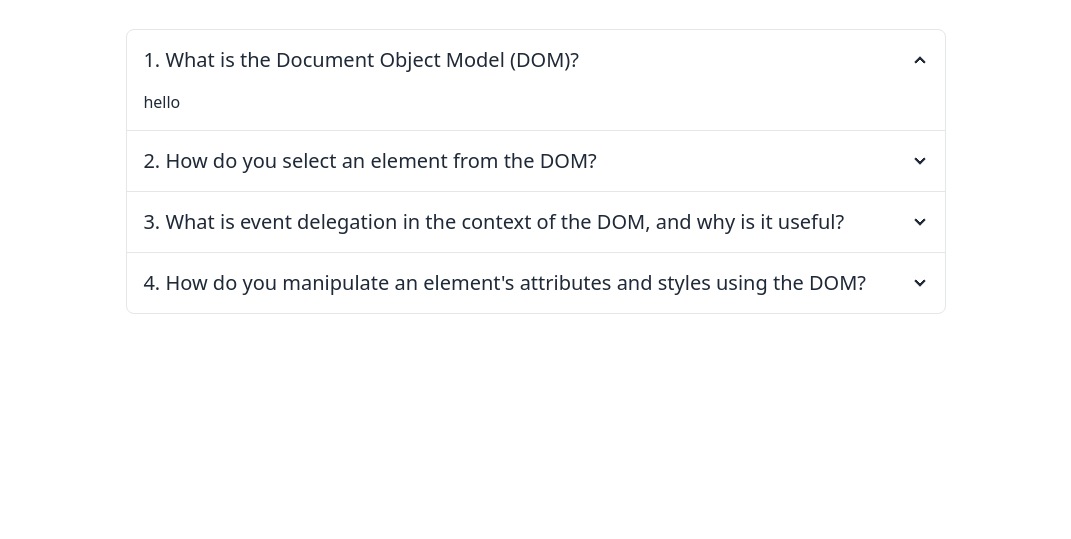
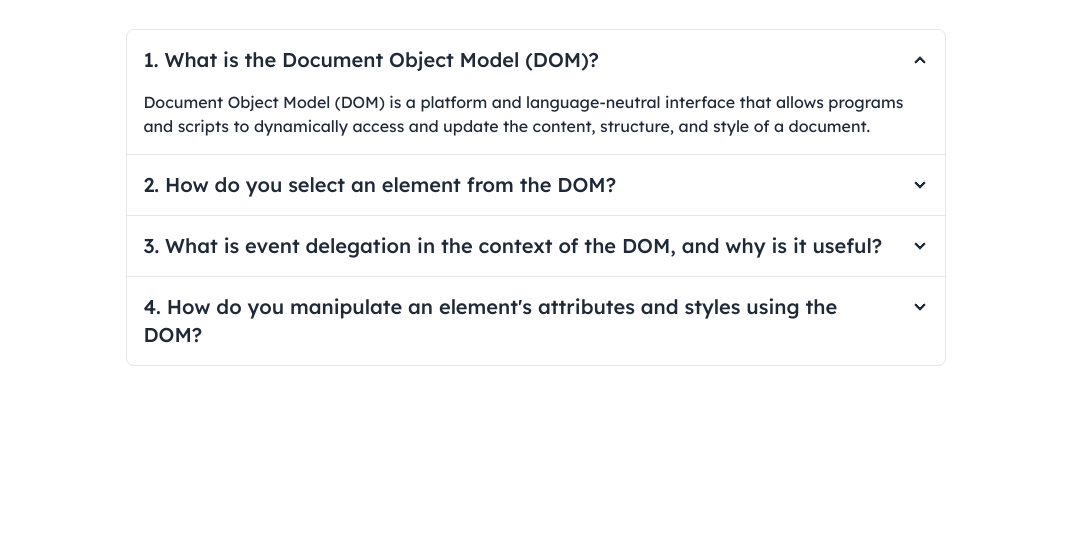
Before and after one commit to meherun-nesa-marjan/assignment-5, a plain HTML site: page blog.html in a window 1280 px wide. Shown: the part 261-800 px from the top of the page, without its empty margins (104-1175 px from the left). Drawn offline with nearby package versions, Linux system fonts and the light colour scheme.

Commit message:
blog page

```diff
--- a/blog.html
+++ b/blog.html
@@ -4,8 +4,11 @@
     <meta charset="UTF-8">
     <meta name="viewport" content="width=device-width, initial-scale=1.0">
     <title>Blog</title>
-    <link href="https://cdn.jsdelivr.net/npm/daisyui@4.12.10/dist/full.min.css" rel="stylesheet" type="text/css" />
-    <script src="https://cdn.tailwindcss.com"></script>
+    <link rel="preconnect" href="https://fonts.googleapis.com">
+    <link rel="preconnect" href="https://fonts.gstatic.com" crossorigin>
+    <link href="https://fonts.googleapis.com/css2?family=Lexend:wght@100..900&display=swap" rel="stylesheet">
+      <link href="https://cdn.jsdelivr.net/npm/daisyui@4.12.10/dist/full.min.css" rel="stylesheet" type="text/css" />
+      <script src="https://cdn.tailwindcss.com"></script>
     <script>
         tailwind.config = {
           theme: {
@@ -24,6 +27,11 @@
           },
         }
       </script>
+      <style>
+        body{
+            font-family: "Lexend", sans-serif;
+        }
+      </style>
 </head>
 <body>
     <header id="navbar" class="overflow-hidden  w-full z-50 left-0 top-0">
@@ -44,7 +52,7 @@
               </div>
         </nav>
         <div id="nav-btn" class="flex pt-24 mx-auto bg-transparent justify-center">
-          <div><button id="donation-btn" class="bg-primary mr-3 py-3 px-8 rounded-xl font-semibold text-2xl">Donation</button></div>
+          <div><button id="donation-btn" class="bg-primary mr-3 py-3 px-8 rounded-xl font-semibold text-2xl"><a href="index.html">Donation</a></button></div>
           <div><button id="history-btn" class="border py-3 px-8 rounded-xl font-semibold text-2xl">History</button></div>
          </div>
 
@@ -59,28 +67,32 @@
               <input type="radio" name="my-accordion-4" checked="checked" />
               <div class="collapse-title text-xl font-medium">1. What is the Document Object Model (DOM)?</div>
               <div class="collapse-content">
-                <p>hello</p>
+                <p>Document Object Model (DOM) is a platform and language-neutral interface that allows programs and scripts to dynamically access and update the content, structure, and style of a document.</p>
               </div>
             </div>
             <div class="collapse collapse-arrow join-item border-base-300 border">
               <input type="radio" name="my-accordion-4" />
               <div class="collapse-title text-xl font-medium">2. How do you select an element from the DOM?</div>
               <div class="collapse-content">
-                <p>hello</p>
+                <p>Select for Single Element:</p>
+                <ul>
+                    <li>1. getElementById()</li>
+                    <li>2. quarySelector()</li>
+                </ul>
               </div>
             </div>
             <div class="collapse collapse-arrow join-item border-base-300 border">
               <input type="radio" name="my-accordion-4" />
               <div class="collapse-title text-xl font-medium">3. What is event delegation in the context of the DOM, and why is it useful?</div>
               <div class="collapse-content">
-                <p>hello</p>
+                <p> an event-handling pattern that allows you to handle events at a higher level in the DOM tree other than the level where the event was first received.</p>
               </div>
             </div>
             <div class="collapse collapse-arrow join-item border-base-300 border">
                 <input type="radio" name="my-accordion-4" />
                 <div class="collapse-title text-xl font-medium"> 4. How do you manipulate an element's attributes and styles using the DOM?</div>
                 <div class="collapse-content">
-                  <p>hello</p>
+                  <p>Using event handler method when the user clicks inside its</p>
                 </div>
               </div>
           </div>
```
Also changed, not shown: index.html (+9 -1 lines).
